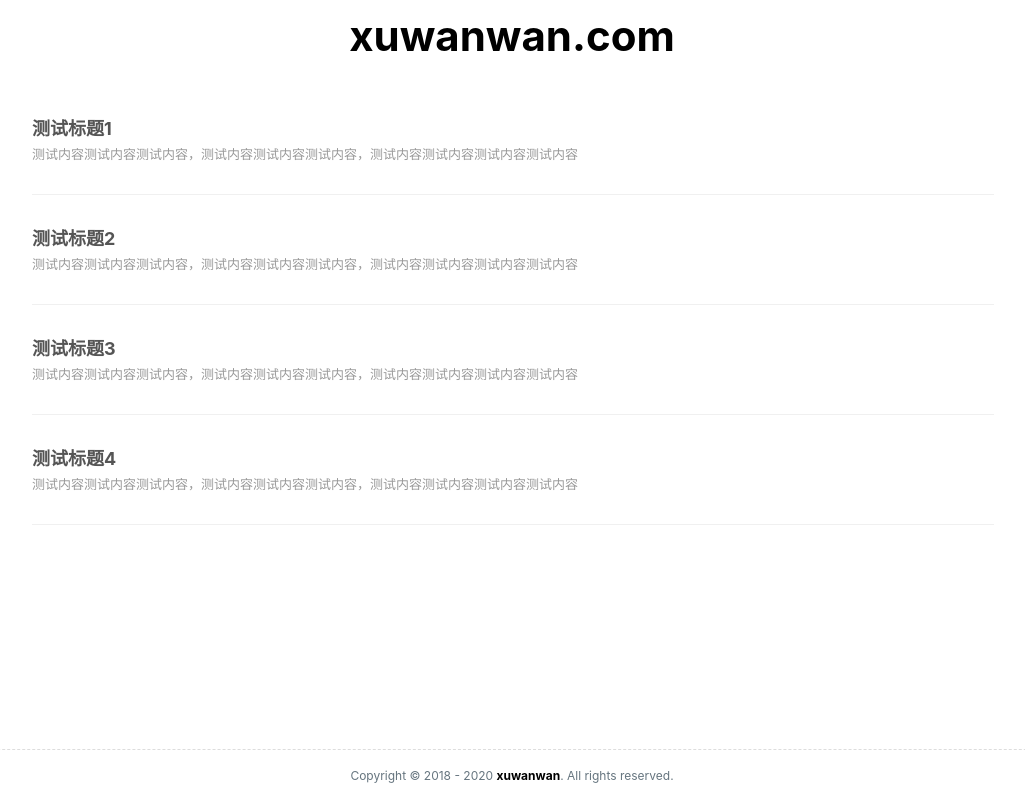
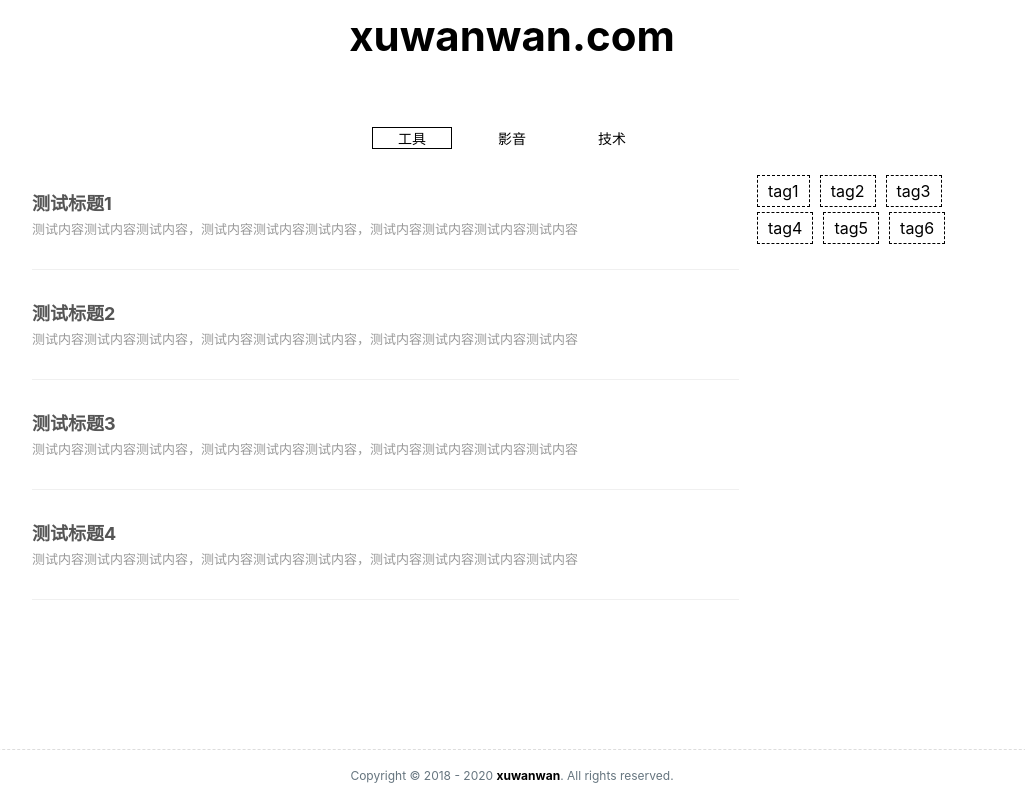
Before and after one commit to xuwanwanTT/xu-blog, a React (Create React App) app: page / in a window 1280 px wide. Shown: the whole page, without its empty margins (128-1153 px from the left). Built offline with nearby package versions, Linux system fonts and the light colour scheme.

Commit message:
feat:添加

```diff
--- a/src/App.js
+++ b/src/App.js
@@ -1,32 +1,31 @@
 import React from 'react';
 import './App.css';
 import './layout.css';
-import { HashRouter, Route, Switch } from "react-router-dom";
-import ArticleList from './page/article-list/Page.js';
-import ArticleEdit from './page/article-edit/Page.js';
+import Main from './page/main/Page.js';
 
 function App() {
   return (
-    <HashRouter>
     <div className={'App layout-type1-wrap'}>
 
       <div className={'header'}>
+
         <header>xuwanwan.com</header>
+
       </div>
 
       <div className={'main'}>
-          <Switch>
-            <Route path={'/'} component={ArticleList} />
-            {/* <Route path={'/edit'} component={ArticleEdit} /> */}
-          </Switch>
+
+        <Main />
+
       </div>
 
       <div className={'footer'}>
+
         <footer>Copyright © 2018 - 2020 <a href="#/">xuwanwan</a>. All rights reserved.</footer>
+
       </div>
 
     </div>
-    </HashRouter>
   );
 }
 
--- a/src/page/article-list/Page.js
+++ b/src/page/article-list/Page.js
@@ -1,10 +1,13 @@
 import React, { useEffect, useState } from 'react';
 import './page.css';
 
-export default () => {
+export default ({ type }) => {
   const [data, setData] = useState([]);
+  const [tag, setTag] = useState([]);
 
   useEffect(() => {
+    console.log(type);
+
     setData([
       {
         title: '测试标题1', content: '测试内容测试内容测试内容，测试内容测试内容测试内容，测试内容测试内容测试内容测试内容',
@@ -14,10 +17,22 @@ export default () => {
       { title: '测试标题3', content: '测试内容测试内容测试内容，测试内容测试内容测试内容，测试内容测试内容测试内容测试内容' },
       { title: '测试标题4', content: '测试内容测试内容测试内容，测试内容测试内容测试内容，测试内容测试内容测试内容测试内容' }
     ]);
-  }, []);
+
+    setTag([
+      { name: 'tag1', value: 1 },
+      { name: 'tag2', value: 1 },
+      { name: 'tag3', value: 1 },
+      { name: 'tag4', value: 1 },
+      { name: 'tag5', value: 1 },
+      { name: 'tag6', value: 1 },
+    ]);
+
+  }, [type]);
 
   return (
     <div className={'article-list-warp'}>
+
+      <div className={'list-tag-wrap'}>
 
         <div className={'list-ul'}>
           {data.map((s, i) => (
@@ -29,6 +44,15 @@ export default () => {
           ))}
         </div>
 
+        <div className={'tag-ul'}>
+          {tag.map((s, i) => (
+            <div key={'tag' + i}
+              className={`tag-li ${s.value ? 'active' : ''}`}>{s.name}</div>
+          ))}
+        </div>
+
+      </div>
+
     </div>
   );
 };
--- a/src/page/article-list/page.css
+++ b/src/page/article-list/page.css
@@ -2,17 +2,21 @@
   width: 960px;
   margin: 0 auto;
 }
-.article-list-warp .list-ul {
+.article-list-warp .list-tag-wrap {
   width: 100%;
+  display: flex;
 }
-.article-list-warp .list-ul .list-li {
+.article-list-warp .list-tag-wrap .list-ul {
+  flex: 3;
+}
+.article-list-warp .list-tag-wrap .list-ul .list-li {
   position: relative;
   width: 100%;
   margin: 0 0 15px;
   padding: 15px 2px 20px 0;
   border-bottom: 1px solid #f0f0f0;
 }
-.article-list-warp .list-ul .list-li .title {
+.article-list-warp .list-tag-wrap .list-ul .list-li .title {
   margin: -7px 0 4px;
   font-size: 18px;
   font-weight: 700;
@@ -20,9 +24,27 @@
   font-size: #333;
   cursor: pointer;
 }
-.article-list-warp .list-ul .list-li .content {
+.article-list-warp .list-tag-wrap .list-ul .list-li .content {
   margin: 0 0 8px;
   font-size: 13px;
   line-height: 24px;
   color: #999;
 }
+.article-list-warp .list-tag-wrap .tag-ul {
+  flex: 1;
+  margin-left: 20px;
+  display: flex;
+  flex-wrap: wrap;
+  align-content: flex-start;
+}
+.article-list-warp .list-tag-wrap .tag-ul .tag-li {
+  padding: 5px 10px;
+  margin-right: 10px;
+  margin-bottom: 5px;
+  cursor: pointer;
+  border: 1px dashed transparent;
+}
+.article-list-warp .list-tag-wrap .tag-ul .tag-li:hover,
+.article-list-warp .list-tag-wrap .tag-ul .tag-li.active {
+  border: 1px dashed;
+}
--- a/src/page/article-list/page.less
+++ b/src/page/article-list/page.less
@@ -1,8 +1,11 @@
 .article-list-warp {
   width: 960px;
   margin: 0 auto;
+  .list-tag-wrap {
+    width: 100%;
+    display: flex;
     .list-ul {
-    width: 100%;
+      flex: 3;
       .list-li {
         position: relative;
         width: 100%;
@@ -25,4 +28,23 @@
         }
       }
     }
+    .tag-ul {
+      flex: 1;
+      margin-left: 20px;
+      display: flex;
+      flex-wrap: wrap;
+      align-content: flex-start;
+      .tag-li {
+        padding: 5px 10px;
+        margin-right: 10px;
+        margin-bottom: 5px;
+        cursor: pointer;
+        border: 1px dashed transparent;
       }
+      .tag-li:hover,
+      .tag-li.active {
+        border: 1px dashed;
+      }
+    }
+  }
+}
--- /dev/null
+++ b/src/page/main/Page.js
@@ -0,0 +1,31 @@
+import React, { useState } from 'react';
+import './main.css';
+import ArticleList from '../article-list/Page.js';
+
+const TABARR = ['工具', '影音', '技术'];
+
+export default () => {
+  const [index, setIndex] = useState(0);
+  const [type, setType] = useState(TABARR[0]);
+
+  const pageChange = (index) => {
+    setIndex(index);
+    setType(TABARR[index])
+  };
+
+  return (
+    <div className={'xu-blog-main'}>
+
+      <div className={'xu-blog-tab'}>
+        {TABARR.map((s, i) => (
+          <div key={'tab' + i}
+            className={`tab-item ${+index === i ? 'active' : ''}`}
+            onClick={() => pageChange(i)}>{s}</div>
+        ))}
+      </div>
+
+      <ArticleList type={type} />
+
+    </div>
+  );
+};
--- /dev/null
+++ b/src/page/main/main.css
@@ -0,0 +1,22 @@
+.xu-blog-main {
+  width: 100%;
+}
+.xu-blog-main .xu-blog-tab {
+  width: 100%;
+  height: 75px;
+  display: flex;
+  align-items: center;
+  justify-content: center;
+  font-size: 14px;
+}
+.xu-blog-main .xu-blog-tab .tab-item {
+  width: 80px;
+  text-align: center;
+  cursor: pointer;
+  box-sizing: border-box;
+  margin: 0 10px;
+}
+.xu-blog-main .xu-blog-tab .tab-item.active,
+.xu-blog-main .xu-blog-tab .tab-item:hover {
+  border: 1px solid;
+}
--- /dev/null
+++ b/src/page/main/main.less
@@ -0,0 +1,22 @@
+.xu-blog-main {
+  width: 100%;
+  .xu-blog-tab {
+    width: 100%;
+    height: 75px;
+    display: flex;
+    align-items: center;
+    justify-content: center;
+    font-size: 14px;
+    .tab-item {
+      width: 80px;
+      text-align: center;
+      cursor: pointer;
+      box-sizing: border-box;
+      margin: 0 10px;
+    }
+    .tab-item.active,
+    .tab-item:hover {
+      border: 1px solid;
+    }
+  }
+}
--- /dev/null
+++ b/src/page/software/Page.js
@@ -0,0 +1,7 @@
+import React from 'react';
+
+export default () => {
+  return (
+    <div></div>
+  );
+};
```
Lines whose indentation alone changed are shown as unchanged.
